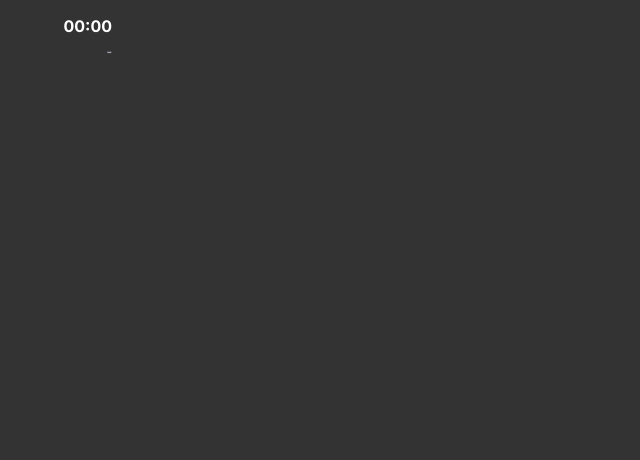
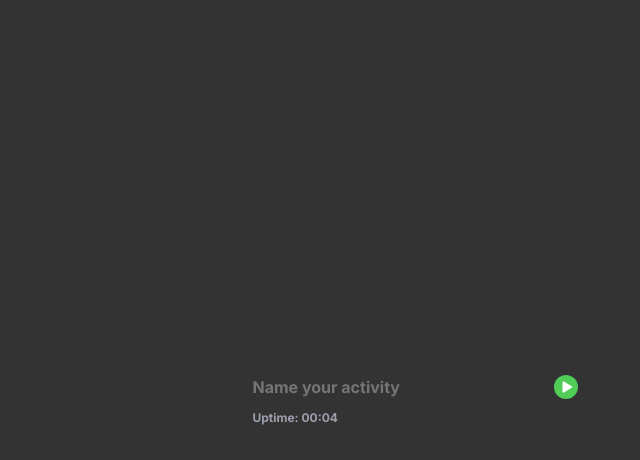
Before and after one commit to fabriciolak/activity-tracker, a React (Vite) app: page / in a window 1280 px wide. Shown: the top 460 px of the page, without its empty margins (225-865 px from the left). Built offline with nearby package versions, Linux system fonts and the light colour scheme.

Commit message:
feat: reformulated the way of passing the props and created a div to center the content

```diff
--- a/src/App.tsx
+++ b/src/App.tsx
@@ -1,7 +1,24 @@
 import { Activity } from "@/components/Activity";
+import { CreateActivity } from "@/components/CreateActivity";
+import { useActivity } from "./hooks/useActivity";
 
 export function App() {
+  const { activities } = useActivity()
+
   return (
-    <Activity />
+    <div style={{ display: 'flex', justifyContent: 'center', alignItems: 'center', flexDirection: 'column', height: '100vh' }}>
+      <CreateActivity />
+      {activities && (
+        activities.map((activity, index) => (
+          <Activity
+            title={activity.title}
+            startedDate={activity.startedDate}
+            startedTime={activity.startedTime}
+            status={activity.status}
+            key={activity.id}
+          />
+        ))
+      )}
+    </div>
   )
 }
```
